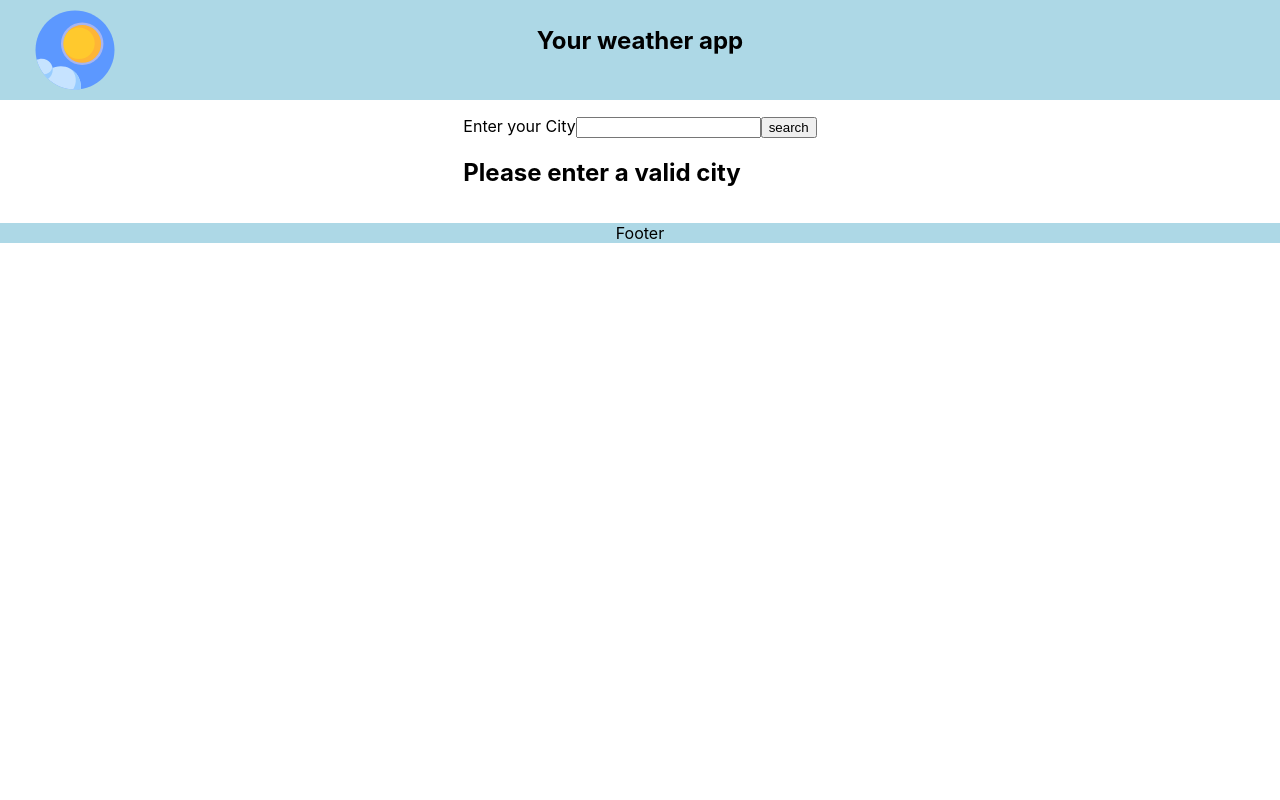
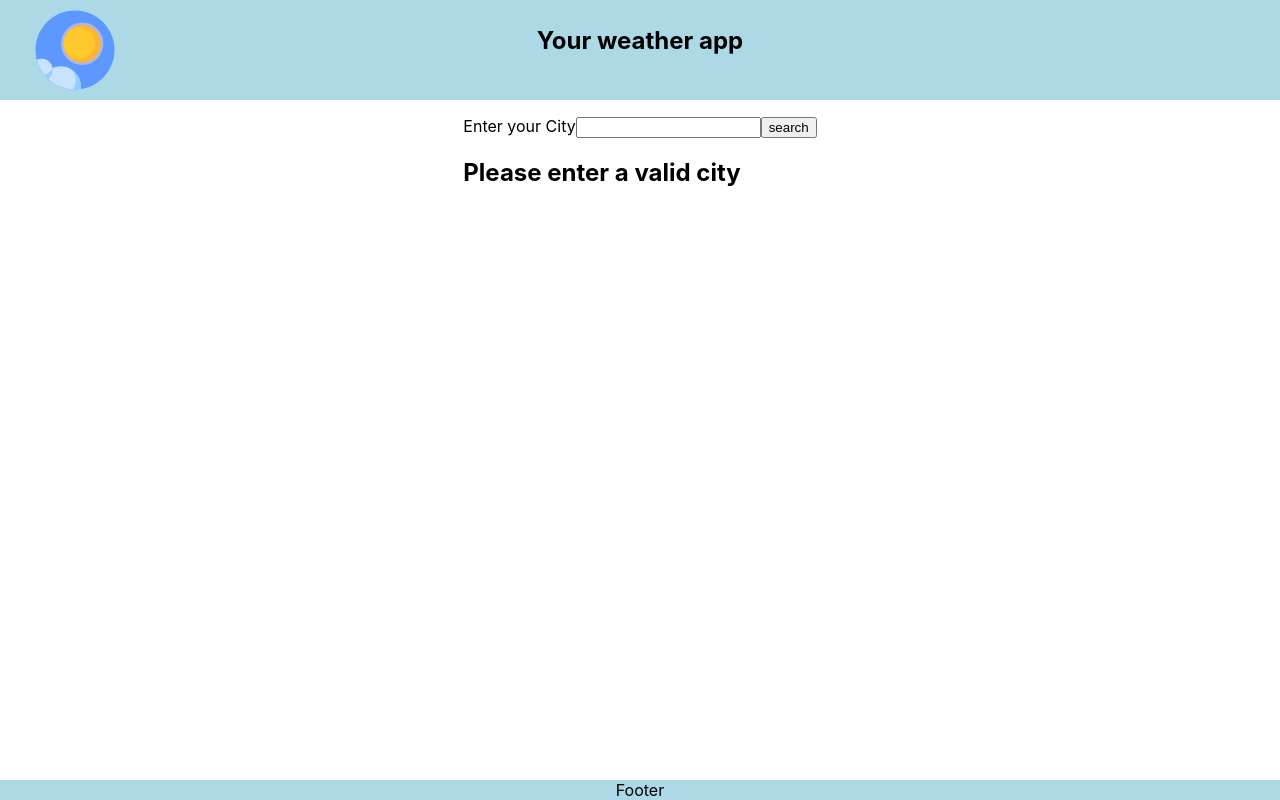
Before and after one commit to PhilippWeiss85/weatherApp, a React (Create React App) app: page / in a window 1280 px wide. Built offline with nearby package versions, Linux system fonts and the light colour scheme.

Commit message:
update styling

```diff
--- a/src/App.css
+++ b/src/App.css
@@ -30,6 +30,8 @@ h1 {
   background-color: lightblue;
   width: 100%;
   margin-top: 1rem;
+  position: absolute;
+  bottom: 0
 }
 
 .container {
--- a/src/App.js
+++ b/src/App.js
@@ -43,7 +43,7 @@ function App() {
           <div className="weather__icon">
             <img
               src={cloudyIcon}
-              alt="sunny"
+              alt="cloudy"
               style={{ width: "1.5rem", height: "1.2rem" }}
             />
             {description}
@@ -55,7 +55,7 @@ function App() {
           <div className="weather__icon">
             <img
               src={rainyIcon}
-              alt="sunny"
+              alt="rainy"
               style={{ width: "1.5rem", height: "1.2rem" }}
             />
             {description}
@@ -66,7 +66,7 @@ function App() {
           <div className="weather__icon">
             <img
               src={snowyIcon}
-              alt="sunny"
+              alt="snowy"
               style={{ width: "1.5rem", height: "1.2rem" }}
             />
             {description}
```
